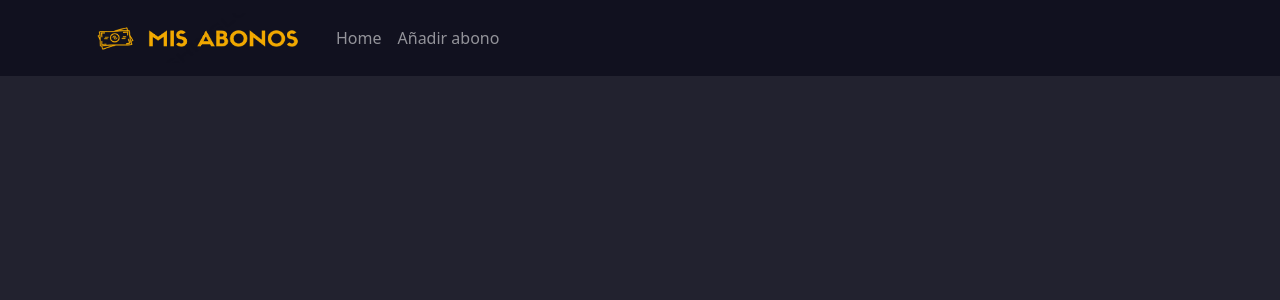
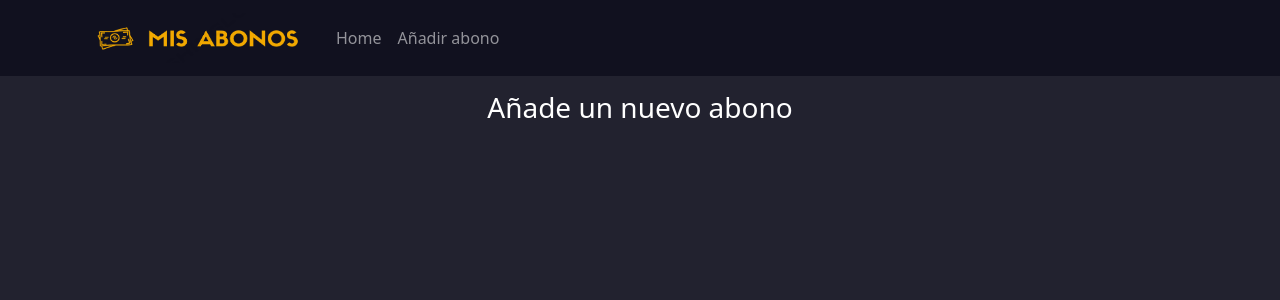
Before and after one commit to diegojava/mis-abonos, a React (Create React App) app: page /home in a window 1280 px wide. Shown: the top 300 px of the page. Built offline with nearby package versions, Linux system fonts and the light colour scheme; the HTML template or start-up script is replaced by a standard one.

Commit message:
fix routes

```diff
--- a/src/App.js
+++ b/src/App.js
@@ -18,8 +18,8 @@ function App() {
     <div className="App">
       <Menu />
       <section className="App-content">
-        <Route path='./home' component={ListOfCards} />
-        <Route path='./add-new' component={NewPaymentModal} />
+        <Route path='/home' component={ListOfCards} />
+        <Route path='/add-new' component={NewPaymentModal} />
       </section>
     </div>
   );
```
